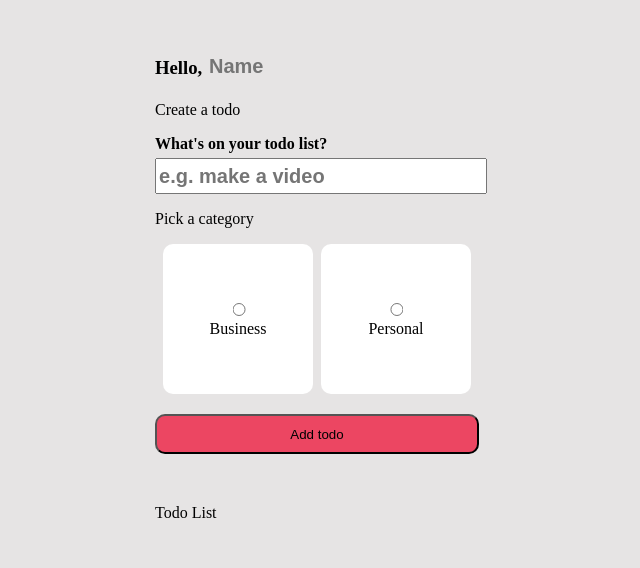
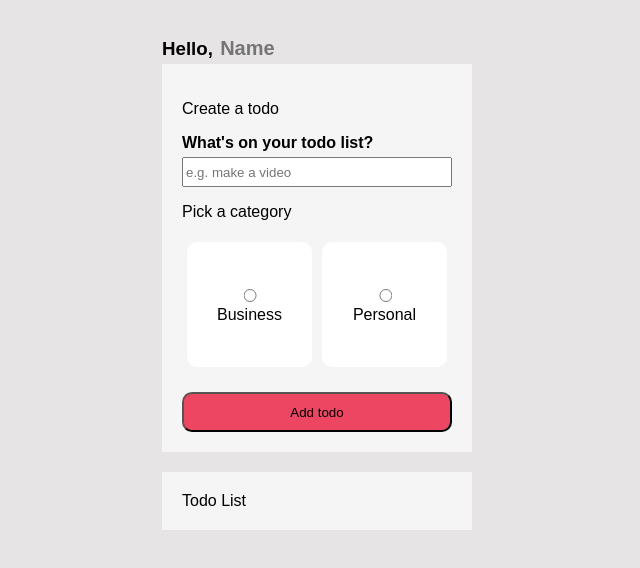
Before and after one commit to kristiantud/vue-js-todo-app, a Vue app: page / in a window 1280 px wide. Shown: the top 568 px of the page, without its empty margins (323-963 px from the left). Built offline with nearby package versions, Linux system fonts and the light colour scheme.

Commit message:
added more styling fixes

```diff
--- a/src/style.css
+++ b/src/style.css
@@ -6,6 +6,7 @@ body {
   min-width: 320px;
   min-height: 100vh;
   background-color: rgb(230, 228, 228);
+  font-family:Arial, Helvetica, sans-serif;
 }
 
 h1 {
@@ -26,8 +27,7 @@ h1 {
 }
 
 .input-text{
-  font-weight: bold;
-  font-size: 20px;
+  width: 100px;
   height: 30px;
 
 
@@ -35,9 +35,12 @@ h1 {
 
 .input-text.task{
   width: 100%;
+  box-sizing: border-box;
 }
 
 .input-text.name{
+  font-weight: bold;
+  font-size: 20px;
   background-color: rgb(230, 228, 228);
   border-style: hidden;
 }
@@ -48,10 +51,15 @@ h1 {
   margin-bottom: 20px;
 }
 
+.greeting h3{
+  margin: 0;
+}
+
 .options label {
   background-color: rgb(255, 255, 255);
-  height: 150px;
-  width: 150px;
+  height: 125px;
+  width: 125px;
+  margin: 5px;
   border-radius: 10px;
   position: relative;
 
@@ -66,6 +74,14 @@ h1 {
 }
 
 .create-todo{
+  padding: 20px;
+  background-color: rgb(245, 245, 245);
+  margin-bottom: 20px;
+}
+
+.todo-list{
+  padding: 20px;
+  background-color: rgb(245, 245, 245);
   margin-bottom: 50px;
 }
 
```
